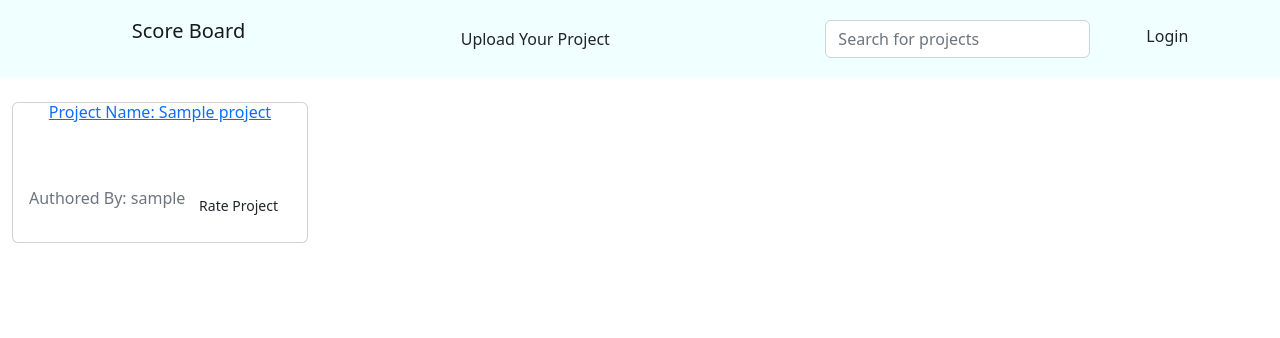
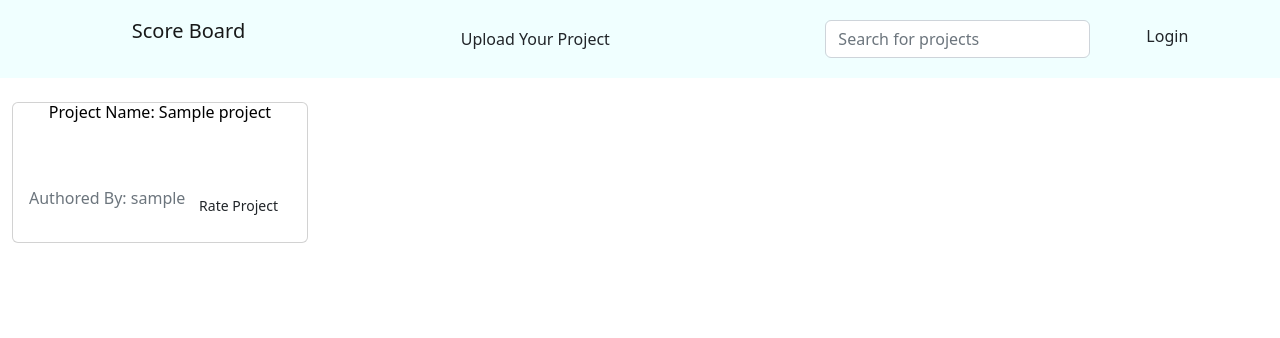
Before and after one commit to MainaAlexM/ScoreBoard, a Django app: page / in a window 1280 px wide. Shown: the top 338 px of the page. Run offline with Django 4.2, Linux system fonts and the light colour scheme; tables that the repository leaves empty hold one stand-in row (values such as "Sample post"); some libraries are stand-ins or nearby versions.

Commit message:
Sty: Edit navbar and card titles styling

```diff
--- a/static/css/style.css
+++ b/static/css/style.css
@@ -1,6 +1,4 @@
-*{
-    text-decoration:none;
-}
+
 .cardy{
     height: 20rem;
 }
@@ -9,6 +7,10 @@ body{
     background-color: black;
     color: aqua;
 }
-.card-title{
-    text-decoration:none;
+.card-title a{
+    text-decoration: none;
+    color: black;
 }
+/* .cardy{
+    background-color: rgba(red, green, blue, 60%)
+} */
```
